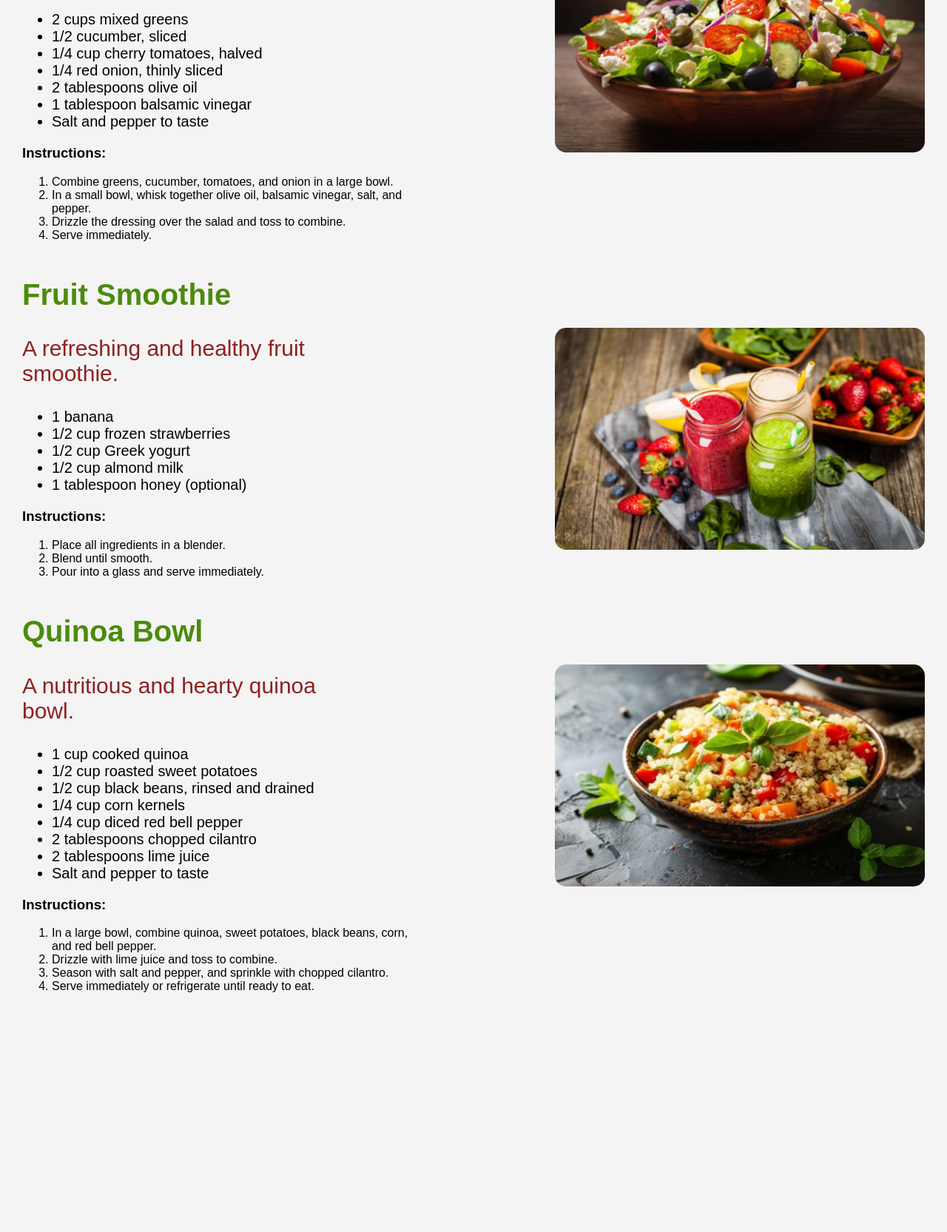
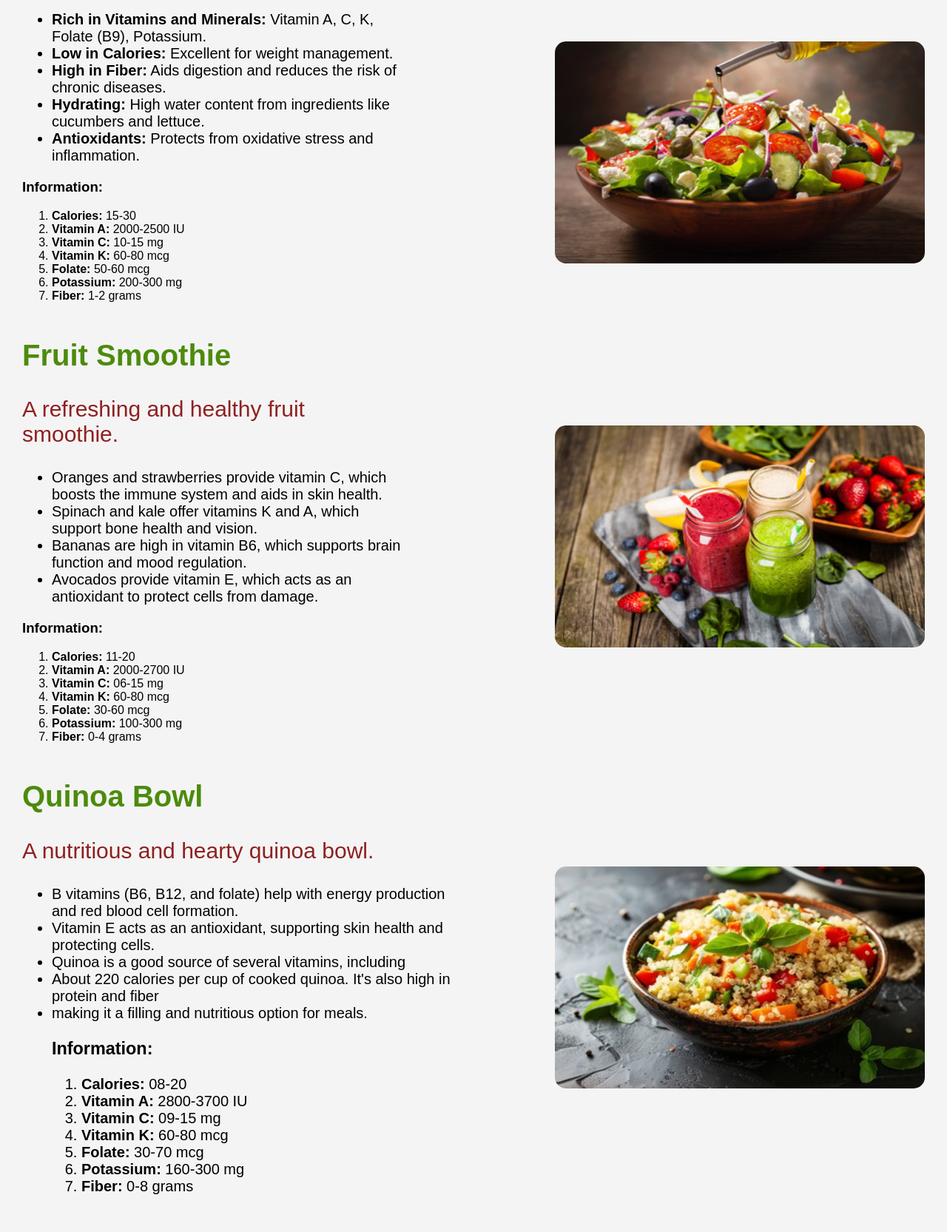
Before and after one commit to shailaja0611/flavorfiesta-, a plain HTML site: page nutritional.html in a window 1280 px wide. Shown: the part 464-2129 px from the top of the page at 74% size. Before the commit the page ends 1852 px from the top, so only its background shows below. Drawn offline with Linux system fonts and the light colour scheme.

Commit message:
flavorfiesta

```diff
--- a/meal.css
+++ b/meal.css
@@ -1,4 +1,67 @@
-body {
+*{
+    margin: 0;
+    padding: 0;
+    box-sizing: border-box;
+    text-decoration: none;
+}
+nav{
+    display: flex;
+   justify-content: space-evenly;
+   align-items: center;
+   background-color: lightskyblue;
+   height: 80px;
+
+}
+nav ul {
+    display: flex;
+    font-size: 18px;
+
+}
+nav ul li{
+    margin-left: 50px;
+    list-style: none;
+
+}
+nav ul li a{
+    color: black;
+}
+nav img{
+    height: 150px;
+    width: 250px;
+}
+.ul1{
+    margin-left: -20px;
+}
+nav button{
+    height: 30px;
+    width: 120px;
+    background-color: black;
+    color: white;
+    border-radius: 20px;
+    margin-top: -10px;
+}
+.dropdown{
+    background-color: #6ca1b4;
+    width:  100px;
+    z-index: 1;
+    display: none;
+    position: absolute;
+}
+.dropdown a{
+    display: block;
+    padding-bottom: 10px;
+}
+.navitem:hover .dropdown{
+    display: block;
+}
+nav a:hover{
+    font-size: 20px;
+}
+nav ion-icon{
+    font-size: 25px;
+}
+
+ body {
     font-family: Arial, sans-serif;
     margin: 0;
     padding: 30px;
@@ -154,7 +217,7 @@ header{
 
 .slider {
     display: flex;
-    transition: transform 0.3s ease;
+    transition: transform 0.8s ease-in-out;
 }
 
 .card {
@@ -167,17 +230,19 @@ header{
 }
 
 .card img {
-    width: 100%;
-    height:50%;
+    width: 200%;
+    height:70%;
 }
 
 .card p {
     padding: 15px;
     text-align: center;
     font-size:1.2rem;
+    gap: 30px;
 }
-.slider-container :hover{
-    transform: translate(-5px);
+.card :hover{
+    transform:scale(1.3);
+
 }
 
 .slider-container2 {
@@ -188,7 +253,7 @@ header{
 
 .slider {
     display: flex;
-    transition: transform 0.3s ease;
+
 }
 
 .card {
@@ -198,11 +263,15 @@ header{
     box-shadow: 0 4px 8px rgba(0, 0, 0, 0.1);
     border-radius: 10px;
     overflow: hidden;
+
 }
 
 .card img {
     width: 100%;
     height: 50%;
+    border-radius: 10px;
+    padding: 10px;
+
 }
 
 .card p {
@@ -210,6 +279,37 @@ header{
     text-align: center;
     font-size:1.2rem;
 }
-.slider-container2 :hover{
-    transform: translate(-5px);
+.card img:hover{
+    transform: scale(1.1);
+
 }
+.D{
+    padding: 10px;
+}
+.D h1{
+    font-size: 40px;
+    margin-left: 530px;
+
+}
+.D p{
+    font-size: 20px;
+    margin-left: 120px;
+}
+.swiper-container {
+    width: 40%;
+    padding: 40px;
+    margin: 0 auto;
+}
+.swiper-slide {
+    display: flex;
+    justify-content: center;
+    align-items: center;
+    font-size: 22px;
+    color: #fff;
+    background-color: #000;
+    border-radius: 10px;
+}
+.swiper-slide img {
+    width: 100%;
+    border-radius: 10px;
+}
--- a/nutritional.css
+++ b/nutritional.css
@@ -54,9 +54,16 @@ h1 {
     height: 300px;
     width: 500px;
     margin-left: 200px;
-    margin-top: 100px;
+    margin-top:250px;
     border-radius: 15px;
+
+
 }
+
+.B2 img:hover{
+    transform: scale(1.1);
+}
+
 .c1-c2{
     display: flex;
 }
@@ -82,9 +89,14 @@ h1 {
     height: 300px;
     width: 500px;
     margin-left: 200px;
-    margin-top: 100px;
+    margin-top: 150px;
     border-radius: 15px;
 }
+
+.c2 img:hover{
+    transform: scale(1.1);
+}
+
 .D1-D2{
     display: flex;
 }
@@ -108,7 +120,11 @@ h1 {
 .D2 img{
     height: 300px;
     width: 500px;
-    margin-left: 180px;
-    margin-top: 100px;
+    margin-left: 110px;
+    margin-top: 150px;
     border-radius: 15px;
+
 }
+.D2 img:hover{
+    transform: scale(1.1);
+}
--- a/nutritional.html
+++ b/nutritional.html
@@ -16,20 +16,22 @@
         <h2>Fresh Salad</h2>
         <p>A delicious and nutritious fresh salad.</p>
         <ul>
-            <li>2 cups mixed greens</li>
-            <li>1/2 cucumber, sliced</li>
-            <li>1/4 cup cherry tomatoes, halved</li>
-            <li>1/4 red onion, thinly sliced</li>
-            <li>2 tablespoons olive oil</li>
-            <li>1 tablespoon balsamic vinegar</li>
-            <li>Salt and pepper to taste</li>
+            <li><strong>Rich in Vitamins and Minerals:</strong> Vitamin A, C, K, Folate (B9), Potassium.</li>
+            <li><strong>Low in Calories:</strong> Excellent for weight management.</li>
+            <li><strong>High in Fiber:</strong> Aids digestion and reduces the risk of chronic diseases.</li>
+            <li><strong>Hydrating:</strong> High water content from ingredients like cucumbers and lettuce.</li>
+            <li><strong>Antioxidants:</strong> Protects from oxidative stress and inflammation.</li>
         </ul>
-        <h3>Instructions:</h3>
+
+        <h3>Information:</h3>
         <ol>
-            <li>Combine greens, cucumber, tomatoes, and onion in a large bowl.</li>
-            <li>In a small bowl, whisk together olive oil, balsamic vinegar, salt, and pepper.</li>
-            <li>Drizzle the dressing over the salad and toss to combine.</li>
-            <li>Serve immediately.</li>
+                <li><strong>Calories:</strong> 15-30</li>
+                <li><strong>Vitamin A:</strong> 2000-2500 IU</li>
+                <li><strong>Vitamin C:</strong> 10-15 mg</li>
+                <li><strong>Vitamin K:</strong> 60-80 mcg</li>
+                <li><strong>Folate:</strong> 50-60 mcg</li>
+                <li><strong>Potassium:</strong> 200-300 mg</li>
+                <li><strong>Fiber:</strong> 1-2 grams</li>
         </ol>
 
         </div>
@@ -43,19 +45,22 @@
         <h2>Fruit Smoothie</h2>
         <p>A refreshing and healthy fruit smoothie.</p>
         <ul>
-            <li>1 banana</li>
-            <li>1/2 cup frozen strawberries</li>
-            <li>1/2 cup Greek yogurt</li>
-            <li>1/2 cup almond milk</li>
-            <li>1 tablespoon honey (optional)</li>
+            <li>Oranges and strawberries provide vitamin C, which boosts the immune system and aids in skin health.</li>
+            <li>Spinach and kale offer vitamins K and A, which support bone health and vision.</li>
+            <li>Bananas are high in vitamin B6, which supports brain function and mood regulation.</li>
+            <li>Avocados provide vitamin E, which acts as an antioxidant to protect cells from damage.</li>
         </ul>
-        <h3>Instructions:</h3>
+        <h3>Information:</h3>
         <ol>
-            <li>Place all ingredients in a blender.</li>
-            <li>Blend until smooth.</li>
-            <li>Pour into a glass and serve immediately.</li>
+                <li><strong>Calories:</strong> 11-20</li>
+                <li><strong>Vitamin A:</strong> 2000-2700 IU</li>
+                <li><strong>Vitamin C:</strong> 06-15 mg</li>
+                <li><strong>Vitamin K:</strong> 60-80 mcg</li>
+                <li><strong>Folate:</strong> 30-60 mcg</li>
+                <li><strong>Potassium:</strong> 100-300 mg</li>
+                <li><strong>Fiber:</strong> 0-4 grams</li>
         </ol>
-      </div>
+        </div>
         <div class="c2">
         <img src="nutritional.images/3img.jpg">
      </div>
@@ -64,23 +69,23 @@
         <div class="D1">
             <h2>Quinoa Bowl</h2>
             <p>A nutritious and hearty quinoa bowl.</p>
-          <ul>
-                <li>1 cup cooked quinoa</li>
-                <li>1/2 cup roasted sweet potatoes</li>
-                <li>1/2 cup black beans, rinsed and drained</li>
-                <li>1/4 cup corn kernels</li>
-                <li>1/4 cup diced red bell pepper</li>
-                <li>2 tablespoons chopped cilantro</li>
-                <li>2 tablespoons lime juice</li>
-                <li>Salt and pepper to taste</li>
-            </ul>
-            <h3>Instructions:</h3>
-            <ol>
-                <li>In a large bowl, combine quinoa, sweet potatoes, black beans, corn, and red bell pepper.</li>
-                <li>Drizzle with lime juice and toss to combine.</li>
-                <li>Season with salt and pepper, and sprinkle with chopped cilantro.</li>
-                <li>Serve immediately or refrigerate until ready to eat.</li>
-            </ol>
+            <ul>
+                <li>B vitamins (B6, B12, and folate) help with energy production and red blood cell formation.</li>
+                <li>Vitamin E acts as an antioxidant, supporting skin health and protecting cells.</li>
+                <li> Quinoa is a good source of several vitamins, including</li>
+                <li> About 220 calories per cup of cooked quinoa. It's also high in protein and fiber</li>
+                <li>making it a filling and nutritious option for meals.</li>
+                <h3>Information:</h3>
+                <ol>
+                        <li><strong>Calories:</strong> 08-20</li>
+                        <li><strong>Vitamin A:</strong> 2800-3700 IU</li>
+                        <li><strong>Vitamin C:</strong> 09-15 mg</li>
+                        <li><strong>Vitamin K:</strong> 60-80 mcg</li>
+                        <li><strong>Folate:</strong> 30-70 mcg</li>
+                        <li><strong>Potassium:</strong> 160-300 mg</li>
+                        <li><strong>Fiber:</strong> 0-8 grams</li>
+                </ol>
+
         </div>
         <div class="D2">
         <img src="nutritional.images/4img.jpg">
```
Also changed, not shown: meal.html (+81 -1 lines), meal.images/cake img.jpg (added), meal.images/food img.jpg (added), meal.images/food2.jpg (added), meal.images/food3.jpg (added), meal.images/logo.png (added), meal.images/pizza 1.jpg (added).
